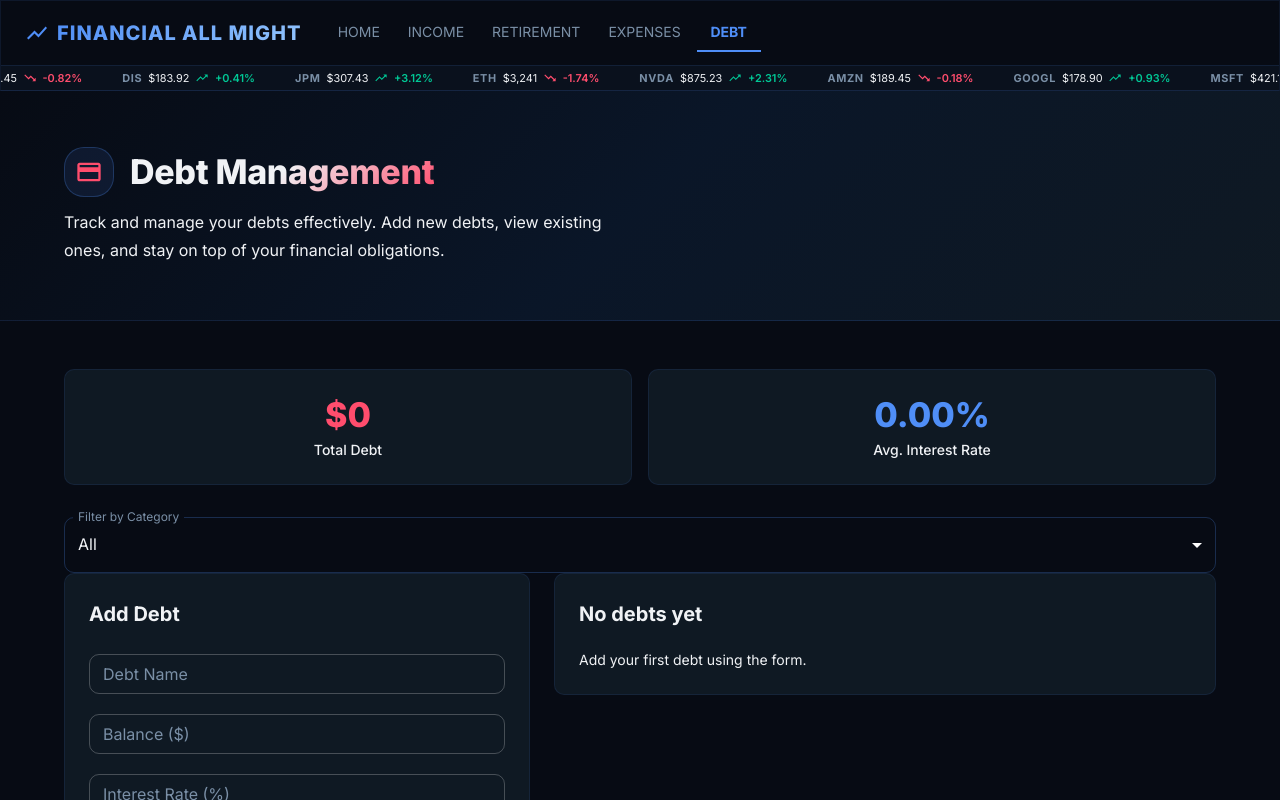
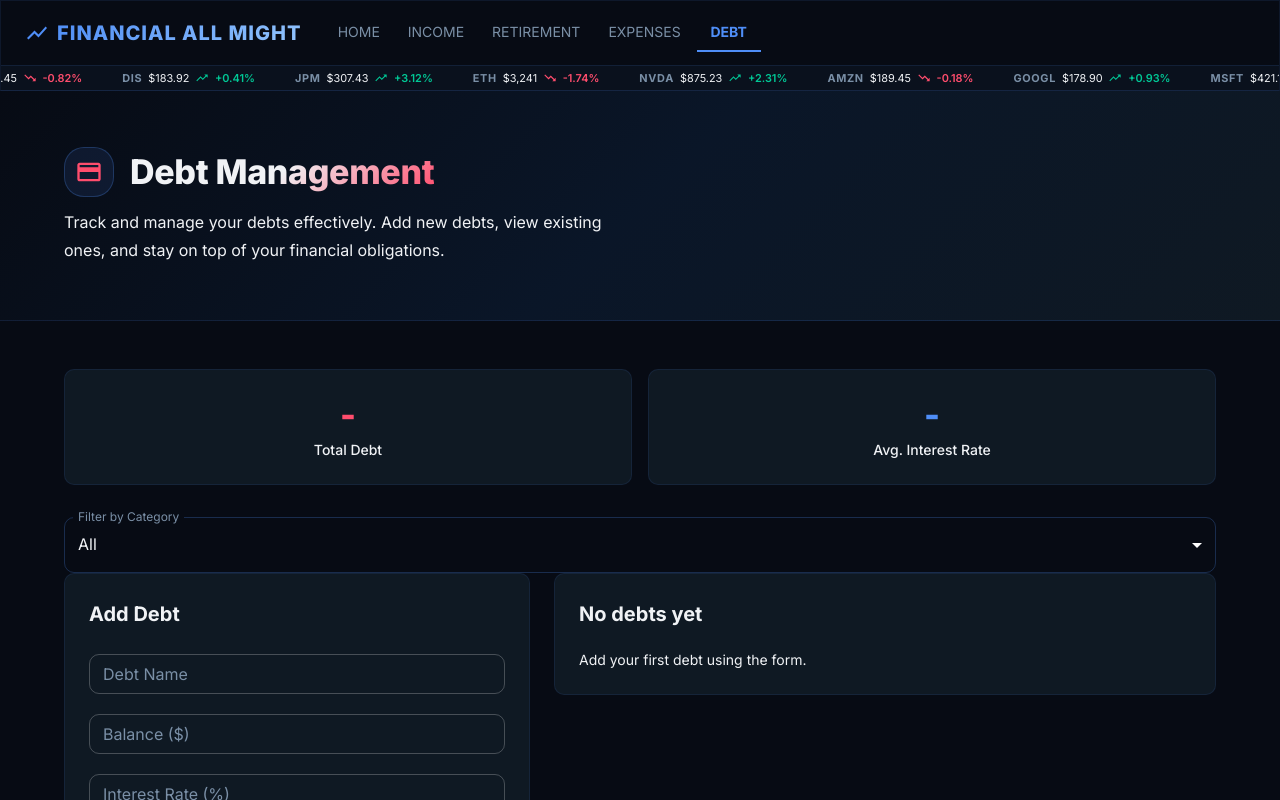
Before and after one commit to josejesusgarciajr/FinancialAllMight, a React (Vite) app: page /debt in a window 1280 px wide. Shown: the top 800 px of the page. Built offline with nearby package versions, Linux system fonts and the light colour scheme.

Commit message:
Debt Metric Cards logic enhancements

```diff
--- a/src/pages/Debt.tsx
+++ b/src/pages/Debt.tsx
@@ -64,7 +64,9 @@ export const DebtPage = () => {
                     <Grid size={{ xs: 12, sm: 6 }}>
                         <Paper elevation={0} sx={{ p: 3, textAlign: 'center' }}>
                             <Typography variant="h4" sx={{ fontWeight: 800, color: '#FF4D6D', mb: 0.5 }}>
-                                ${totalDebt.toLocaleString('en-US', { maximumFractionDigits: 2 })}
+                            {filteredDebts.length > 0
+                                ? `$${totalDebt.toLocaleString('en-US', { maximumFractionDigits: 2 })}`
+                                : '-'}
                             </Typography>
                             <Typography variant="body2" color="text.secondary" sx={{ fontWeight: 500 }}>
                                 Total Debt
@@ -74,7 +76,7 @@ export const DebtPage = () => {
                     <Grid size={{ xs: 12, sm: 6 }}>
                         <Paper elevation={0} sx={{ p: 3, textAlign: 'center' }}>
                             <Typography variant="h4" sx={{ fontWeight: 800, color: '#4F8EF7', mb: 0.5 }}>
-                                {avgRate.toFixed(2)}%
+                                {filteredDebts.length > 0 ? `${avgRate.toFixed(2)}%` : '-'}
                             </Typography>
                             <Typography variant="body2" color="text.secondary" sx={{ fontWeight: 500 }}>
                                 Avg. Interest Rate
```
